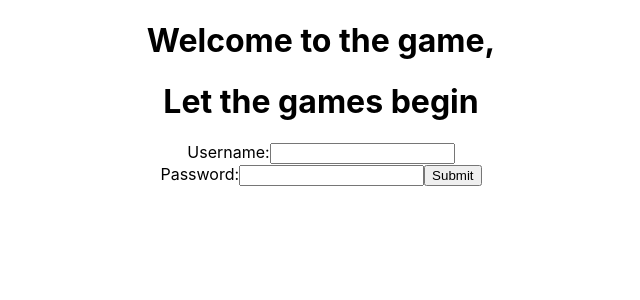
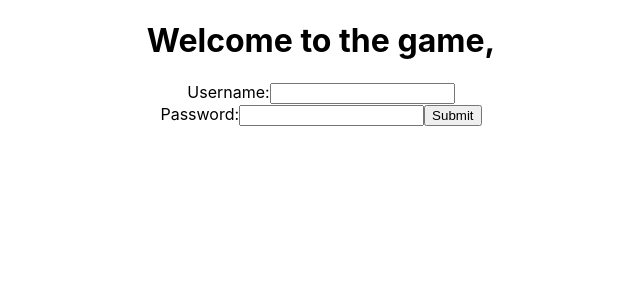
Before and after one commit to RobJCatlin/fullstack-chatgpt, a React (Create React App) app in the folder fullstack-chatgpt/: page /welcome in a window 1280 px wide. Shown: the top 300 px of the page, without its empty margins (319-959 px from the left). Built offline with nearby package versions, Linux system fonts and the light colour scheme.

Commit message:
added root route '/', final save before replacing App.js and Welcome.js with course files

```diff
--- a/fullstack-chatgpt/src/App.js
+++ b/fullstack-chatgpt/src/App.js
@@ -36,8 +36,8 @@ function App(props) {
           path='/welcome'
           element={<WelcomePage {...props} username={username} />}
         />
+        <Route path='/' element={<h1>Let the games begin</h1>} />
       </Routes>
-      <h1>Let the games begin</h1>
       <form onSubmit={handleSubmit} action='/Welcome'>
         <label>
           Username:
```
